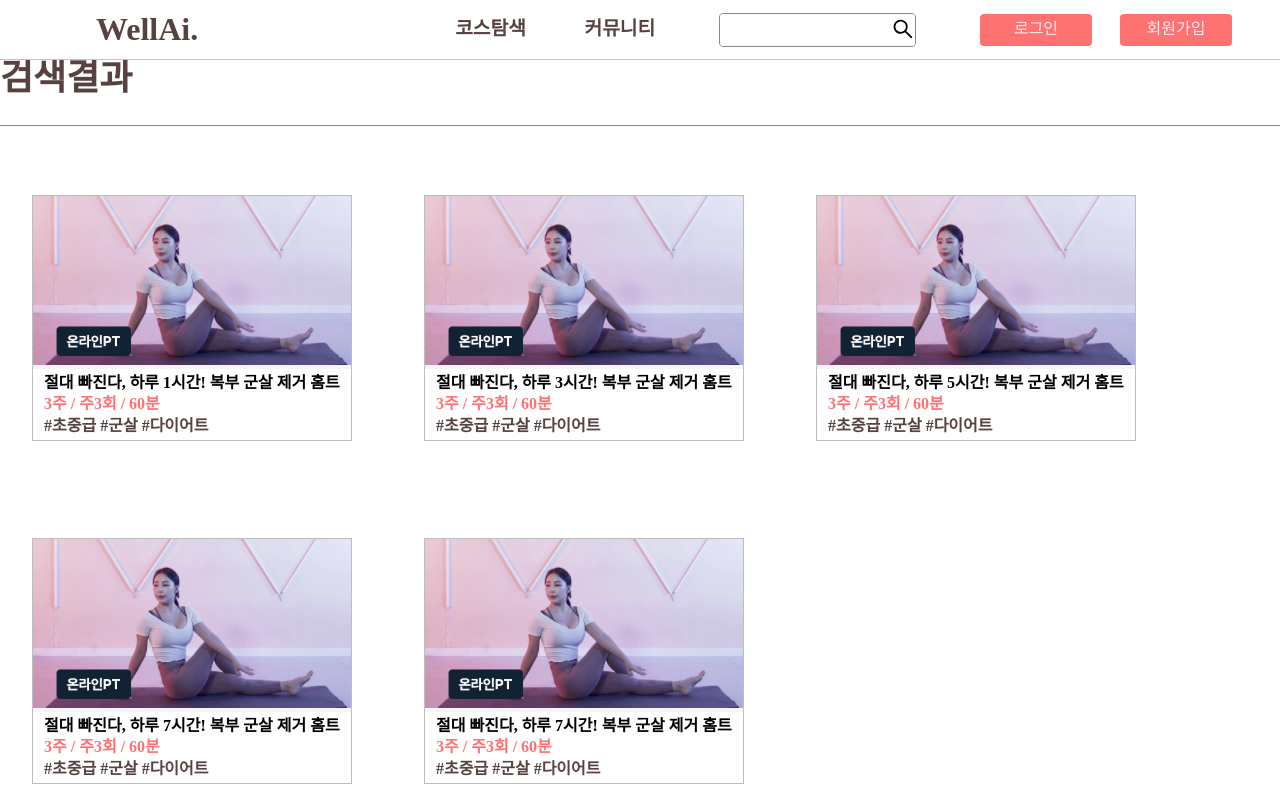
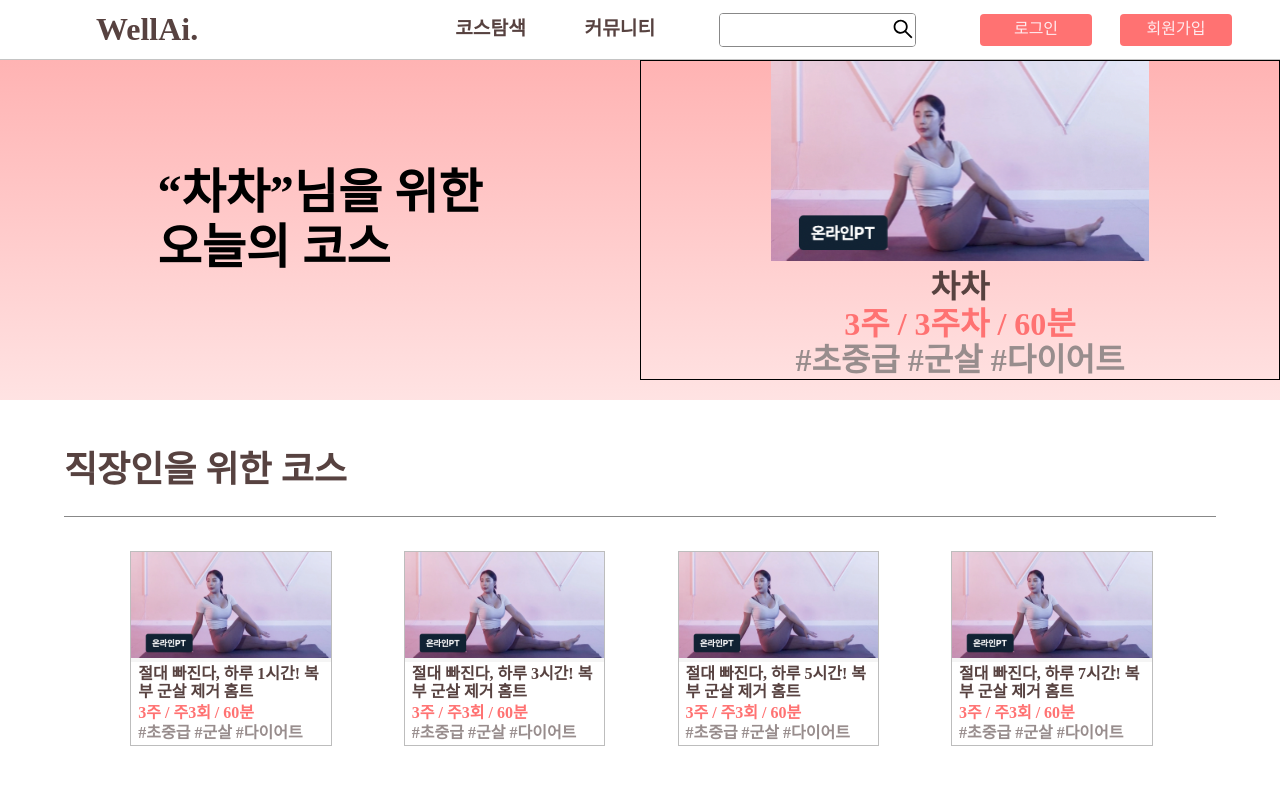
Before and after one commit to JShwa0429/wellai, a React (Create React App) app: page /course in a window 1280 px wide. Built offline with nearby package versions, Linux system fonts and the light colour scheme.

Commit message:
feat : 코스 검색 페이지 구현

```diff
--- a/src/components/common/Banner.tsx
+++ b/src/components/common/Banner.tsx
@@ -1,5 +1,68 @@
-const Banner: React.FunctionComponent = (props: any) => {
-  return <div>{props.children}</div>;
+import styled from 'styled-components';
+import { Summary } from '.';
+const Banner: React.FunctionComponent = ({ children }) => {
+  const data = {
+    id: '0',
+    title: '차차',
+    duration: ['3주', '3주차', '60분'],
+    hashTags: ['#초중급', '#군살', '#다이어트'],
+  };
+  return (
+    <Div>
+      <div className="banner">{children}</div>
+      <div className="summary">
+        <DivSummary>
+          <Summary {...data} />
+        </DivSummary>
+      </div>
+    </Div>
+  );
 };
 
 export default Banner;
+
+const Div = styled.div`
+  width: 100vw;
+  height: 50vh;
+  padding-top: 5vh;
+  display: flex;
+  justify-content: space-between;
+  align-items: center;
+
+  background: linear-gradient(rgba(255, 114, 114, 0.6), rgba(255, 114, 114, 0.2));
+
+  .banner {
+    width: 50%;
+    display: flex;
+    justify-content: center;
+
+    font-size: 3em;
+    font-weight: bold;
+  }
+
+  .summary {
+    display: flex;
+    flex-direction: row;
+    justify-content: start;
+    align-items: center;
+    border: 1px solid black;
+    width: 50%;
+    padding: 0 5vw;
+  }
+`;
+
+const DivSummary = styled.div`
+  font-size: 2em;
+  display: flex;
+
+  img {
+    height: 25vh;
+  }
+
+  .explain {
+    display: flex;
+    flex-direction: column;
+    justify-content: center;
+    align-items: center;
+  }
+`;
--- a/src/components/common/Summary.tsx
+++ b/src/components/common/Summary.tsx
@@ -1,5 +1,7 @@
 import styled from 'styled-components';
+
 export type SummaryProps = {
+  id: string;
   title: string;
   duration: string[];
   hashTags: string[];
@@ -32,40 +34,15 @@ const Summary: React.FunctionComponent<SummaryProps> = ({ title, duration, hashT
 export default Summary;
 
 const Div = styled.div`
-width:320px;
-display: flex;
-flex-direction: column;
-border 1px solid #BDBDBD;
-overflow: hidden;
-margin:4%;
-font-size:1rem;
-font-weight:bold;
-.image {
-    background-color:#F5F5F5;
-    img {
-      width:100%;
-      object-fit:cover;
-    }
-}
+  font-weight: bold;
+  .title {
+    color: ${(props) => props.theme.defaultText};
+  }
+  .duration {
+    color: ${(props) => props.theme.main};
+  }
 
-.explain {
-    display:flex;
-    flex-direction:column;
-    padding : 1%;
-    padding-left:3%;
-    text-align:left;
-    background-color:white;
-    div{
-        margin:0.5%;
-    }
-    float:bottom;
-}
-.duration{
-  color:${(props) => props.theme.main};
-}
-
-.hashTag{
-  color:${(props) => props.theme.defaultText};
-
-}
+  .hashTag {
+    color: #988d8d;
+  }
 `;
--- a/src/components/search/Category.tsx
+++ b/src/components/search/Category.tsx
@@ -14,12 +14,17 @@ const Category: React.FunctionComponent<Props> = ({ keyword }) => {
 export default Category;
 
 const Div = styled.div`
-  margin-top: 10vh;
   margin-right: auto;
+  padding: 10vh 0 0 5vw;
   h3 {
     color: ${(props) => props.theme.defaultText};
   }
+  background: linear-gradient(rgba(255, 114, 114, 0.6), rgba(255, 114, 114, 0.2));
   font-size: 1.5em;
-  height: 30%;
+  display: flex;
+  flex-direction: column;
+  justity-content: center;
+
+  height: 30vh;
   width: 100%;
 `;
--- a/src/components/search/SearchResult.tsx
+++ b/src/components/search/SearchResult.tsx
@@ -2,30 +2,30 @@ import Summary from 'components/common/Summary';
 import { useState } from 'react';
 import styled from 'styled-components';
 import { SummaryProps } from 'components/common/Summary';
+import { Link } from 'react-router-dom';
 
-const SearchResult = () => {
+const SearchResult: React.FunctionComponent<{ searchTitle: string }> = ({ searchTitle }) => {
   const [cardData, setCardData] = useState<SummaryProps[]>([
     {
+      id: '0',
       title: '절대 빠진다, 하루 1시간! 복부 군살 제거 홈트',
       duration: ['3주', '주3회', '60분'],
       hashTags: ['#초중급', '#군살', '#다이어트'],
     },
     {
+      id: '1',
       title: '절대 빠진다, 하루 3시간! 복부 군살 제거 홈트',
       duration: ['3주', '주3회', '60분'],
       hashTags: ['#초중급', '#군살', '#다이어트'],
     },
     {
+      id: '2',
       title: '절대 빠진다, 하루 5시간! 복부 군살 제거 홈트',
       duration: ['3주', '주3회', '60분'],
       hashTags: ['#초중급', '#군살', '#다이어트'],
     },
     {
-      title: '절대 빠진다, 하루 7시간! 복부 군살 제거 홈트',
-      duration: ['3주', '주3회', '60분'],
-      hashTags: ['#초중급', '#군살', '#다이어트'],
-    },
-    {
+      id: '3',
       title: '절대 빠진다, 하루 7시간! 복부 군살 제거 홈트',
       duration: ['3주', '주3회', '60분'],
       hashTags: ['#초중급', '#군살', '#다이어트'],
@@ -33,10 +33,16 @@ const SearchResult = () => {
   ]);
   return (
     <Div>
-      <h2>검색결과</h2>
+      <h2>{searchTitle}</h2>
       <CardDiv>
         {cardData.map((data: SummaryProps, idx: number) => {
-          return <Summary key={idx} {...data} />;
+          return (
+            <SummaryDiv key={idx}>
+              <Link to={`${data.id}`}>
+                <Summary {...data} />
+              </Link>
+            </SummaryDiv>
+          );
         })}
       </CardDiv>
     </Div>
@@ -46,6 +52,7 @@ const SearchResult = () => {
 export default SearchResult;
 
 const Div = styled.div`
+  padding: 0 5vw;
   font-size: 1.5em;
   width: 100%;
   h2 {
@@ -58,9 +65,45 @@ const Div = styled.div`
 `;
 
 const CardDiv = styled.div`
-  place-items: center;
   display: grid;
-  grid-template-columns: repeat(auto-fill, 320px);
-  padding: 2.5%;
-  gap: 3em;
+
+  grid-template-columns: repeat(auto-fill, 20%);
+  gap: 5%;
+  padding-left: 5%;
 `;
+
+const SummaryDiv = styled.div`
+display: flex;
+flex-direction: column;
+border 1px solid #BDBDBD;
+overflow: hidden;
+margin:4%;
+font-size:1rem;
+font-weight:bold;
+a{
+  text-decoration:none;
+}
+.image {
+    background-color:#F5F5F5;
+    img {
+      width:100%;
+      object-fit:cover;
+    }
+}
+
+
+
+.explain {
+    display:flex;
+    flex-direction:column;
+    padding : 1%;
+    padding-left:3%;
+    text-align:left;
+    background-color:white;
+    div{
+        margin:0.5%;
+    }
+    float:bottom;
+
+  }
+`;
--- a/src/pages/CoursePage.tsx
+++ b/src/pages/CoursePage.tsx
@@ -2,17 +2,18 @@ import { SearchResult } from 'components/search';
 import styled from 'styled-components';
 import { Banner } from 'components';
 
-const CoursePage: React.FunctionComponent = (props: any) => {
+const CoursePage: React.FunctionComponent = () => {
   return (
     <DivCourse>
       <Banner>
         <p>
-          {`"차차"`}님을 위한
+          {`“차차”`}님을 위한
           <br /> 오늘의 코스
         </p>
       </Banner>
-
-      <SearchResult />
+      <div className="search">
+        <SearchResult searchTitle="직장인을 위한 코스" />
+      </div>
     </DivCourse>
   );
 };
@@ -23,7 +24,11 @@ const DivCourse = styled.div`
   width: 100vw;
   height: 100vh;
   display: flex;
-  justify-content: center;
-  align-items: center;
   flex-direction: column;
+
+  .summary {
+    width: 50%;
+    display: flex;
+    justify-content: center;
+  }
 `;
--- a/src/pages/SearchPage.tsx
+++ b/src/pages/SearchPage.tsx
@@ -6,7 +6,7 @@ const SearchPage = () => {
   return (
     <Div>
       <Category keyword={state as string} />
-      <SearchResult />
+      <SearchResult searchTitle="검색결과" />
     </Div>
   );
 };
@@ -14,7 +14,6 @@ const SearchPage = () => {
 export default SearchPage;
 
 const Div = styled.div`
-  padding: 0 5vw;
   width: 100%;
   height: 100%;
   display: flex;
```
